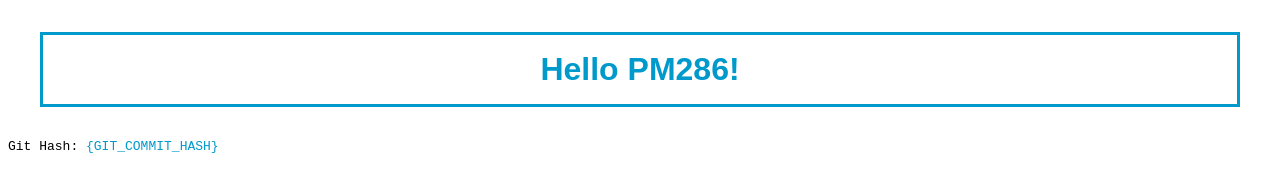
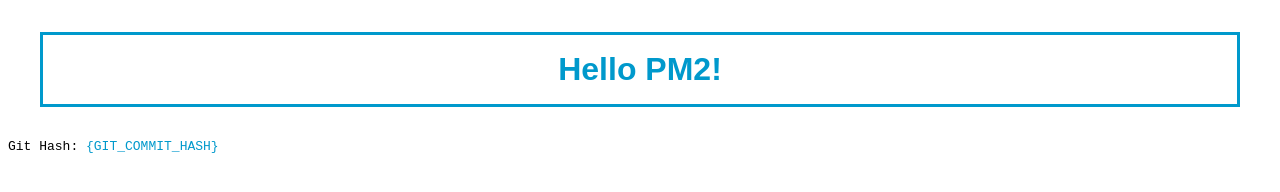
Before and after one commit to nelsonic/hello-world-node-http-server, a website: page index.html in a window 1280 px wide. Drawn offline with Linux system fonts and the light colour scheme.

Commit message:
"Hello PM2!"

```diff
--- a/index.html
+++ b/index.html
@@ -2,10 +2,10 @@
   <head>
     <meta charset="utf-8">
     <meta name="viewport" content="width=device-width, initial-scale=1.0">
-    <title>Hello PM286!</title>
+    <title>Hello PM2!</title>
   </head>
   <body>
-    <h1>Hello PM286!</h1>
+    <h1>Hello PM2!</h1>
     <p>Git Hash: <a href="https://github.com/nelsonic/hello-world-node-http-server/tree/{GIT_COMMIT_HASH}">{GIT_COMMIT_HASH}</a></p>
     <style>
       h1 {
```
